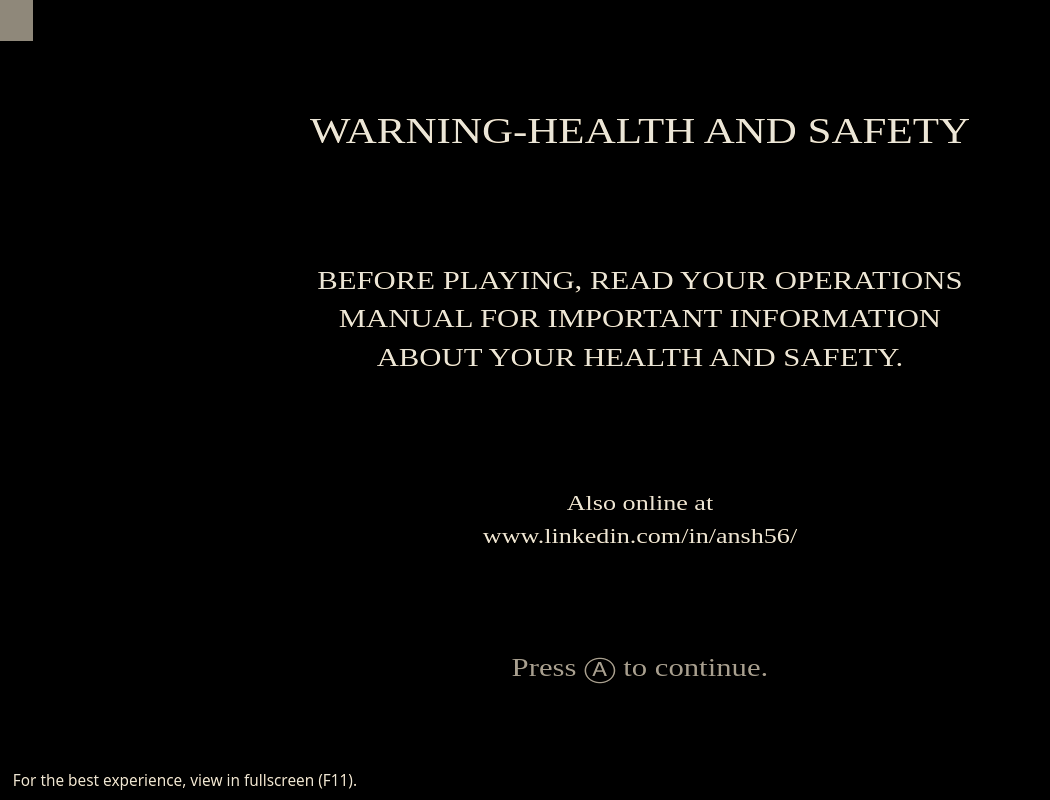
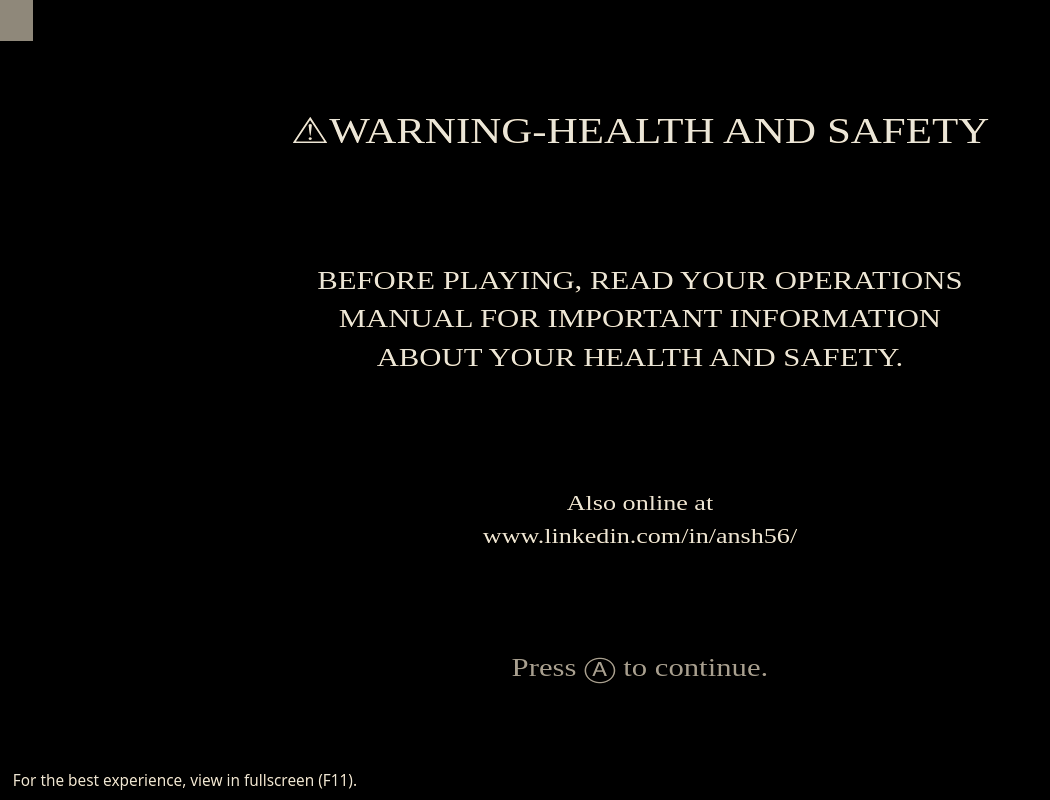
Before and after one commit to anshisgood/portfolio-website, a Next.js app: page / in a window 1280 px wide. Shown: the whole page, without its empty margins (0-1050 px from the left). Built offline with nearby package versions, Linux system fonts and the light colour scheme; grey boxes are pictures that could not be loaded; a web font is replaced by a local one.

Commit message:
-Added functionality to switch from health screen to menu screen. -Added transition animation between screens. -created separate modules for each screen. -updated css files.

```diff
--- a/app/page.tsx
+++ b/app/page.tsx
@@ -1,87 +1,58 @@
+"use client"
+import { useEffect, useState } from "react";
+import HealthScreen from "./screens/healthscreen";
+import MenuScreen from "./screens/menuscreen";
 import Cursor from "./scripts/cursor.js";
-import "./styles/loadingpage.css";
 
-export default function LoadingPage() {
+export default function App() {
+  const [screen, setScreen] = useState("health"); // "health", "menu"
+  const [isVisible, setIsVisible] = useState(true);
+  const transitionDuration = 1000; // in ms
+
+  const goToMenu = () => {
+    setIsVisible(false); // fade out
+    setTimeout(() => {
+      setScreen("menu");
+      setIsVisible(true); // fade in
+    }, transitionDuration);
+
+  }
+
+  useEffect(() => {
+    const handleKeyDown = (e: { key: string; }) => {
+      if (screen == "health" && (e.key == "Enter" || e.key == " " || e.key.toLowerCase() == "a")) {
+        goToMenu();
+      }
+    };
+
+    const handleClick = () => {
+      if (screen == "health") {
+        goToMenu();
+      }
+    }
+
+    window.addEventListener("keydown", handleKeyDown);
+    window.addEventListener("click", handleClick);
+    return () => {
+      window.removeEventListener("keydown", handleKeyDown);
+      window.removeEventListener("click", handleClick);
+    }
+  }, [screen])
+
   return (
     <>
     <Cursor/>
 
-    <div className="container">
-      <div className="header1"><p>WARNING-HEALTH AND SAFETY</p></div>
-      <div className="header2">
-        <p>BEFORE PLAYING, READ YOUR OPERATIONS<br/>
-        MANUAL FOR IMPORTANT INFORMATION<br/>
-        ABOUT YOUR HEALTH AND SAFETY.</p>
-      </div>
-      <div className="header3">
-        <p>Also online at<br/>
-        <a href="https://www.linkedin.com/in/ansh56/" target="_blank">www.linkedin.com/in/ansh56/</a></p></div>
-      <div className="header4">
-        <p>Press &#9398; to continue.</p></div>
+    <div className={`screen-container transition-opacity duration-${transitionDuration} ${
+      isVisible ? "opacity-100" : "opacity-0"
+    }`}>
+      {screen == "health" &&
+        <HealthScreen/>
+      }
+      {screen == "menu" &&
+        <MenuScreen/>
+      }
     </div>
-
-    <p className="fullscreen-tip">For the best experience, view in fullscreen (F11).</p>
     </>
-
-
-    // <div className="flex min-h-screen items-center justify-center bg-zinc-50 font-sans dark:bg-black">
-    //   <main className="flex min-h-screen w-full max-w-3xl flex-col items-center justify-between py-32 px-16 bg-white dark:bg-black sm:items-start">
-    //     <Image
-    //       className="dark:invert"
-    //       src="./next.svg"
-    //       alt="Next.js logo"
-    //       width={100}
-    //       height={20}
-    //       priority
-    //     />
-    //     <div className="flex flex-col items-center gap-6 text-center sm:items-start sm:text-left">
-    //       <h1 className="max-w-xs text-3xl font-semibold leading-10 tracking-tight text-black dark:text-zinc-50">
-    //         To get started, edit the page.tsx file.
-    //       </h1>
-    //       <p className="max-w-md text-lg leading-8 text-zinc-600 dark:text-zinc-400">
-    //         Looking for a starting point or more instructions? Head over to{" "}
-    //         <a
-    //           href="https://vercel.com/templates?framework=next.js&utm_source=create-next-app&utm_medium=appdir-template-tw&utm_campaign=create-next-app"
-    //           className="font-medium text-zinc-950 dark:text-zinc-50"
-    //         >
-    //           Templates
-    //         </a>{" "}
-    //         or the{" "}
-    //         <a
-    //           href="https://nextjs.org/learn?utm_source=create-next-app&utm_medium=appdir-template-tw&utm_campaign=create-next-app"
-    //           className="font-medium text-zinc-950 dark:text-zinc-50"
-    //         >
-    //           Learning
-    //         </a>{" "}
-    //         center.
-    //       </p>
-    //     </div>
-    //     <div className="flex flex-col gap-4 text-base font-medium sm:flex-row">
-    //       <a
-    //         className="flex h-12 w-full items-center justify-center gap-2 rounded-full bg-foreground px-5 text-background transition-colors hover:bg-[#383838] dark:hover:bg-[#ccc] md:w-[158px]"
-    //         href="https://vercel.com/new?utm_source=create-next-app&utm_medium=appdir-template-tw&utm_campaign=create-next-app"
-    //         target="_blank"
-    //         rel="noopener noreferrer"
-    //       >
-    //         <Image
-    //           className="dark:invert"
-    //           src="./vercel.svg"
-    //           alt="Vercel logomark"
-    //           width={16}
-    //           height={16}
-    //         />
-    //         Deploy Now
-    //       </a>
-    //       <a
-    //         className="flex h-12 w-full items-center justify-center rounded-full border border-solid border-black/[.08] px-5 transition-colors hover:border-transparent hover:bg-black/[.04] dark:border-white/[.145] dark:hover:bg-[#1a1a1a] md:w-[158px]"
-    //         href="https://nextjs.org/docs?utm_source=create-next-app&utm_medium=appdir-template-tw&utm_campaign=create-next-app"
-    //         target="_blank"
-    //         rel="noopener noreferrer"
-    //       >
-    //         Documentation
-    //       </a>
-    //     </div>
-    //   </main>
-    // </div>
   );
 }
--- /dev/null
+++ b/app/screens/healthscreen.tsx
@@ -0,0 +1,22 @@
+import "../styles/loadingpage.css";
+
+export default function HealthScreen() {
+    return (
+      <>
+      <div className="health-container">
+        <div className="header1"><p>&#9888;WARNING-HEALTH AND SAFETY</p></div>
+        <div className="header2">
+          <p>BEFORE PLAYING, READ YOUR OPERATIONS<br/>
+          MANUAL FOR IMPORTANT INFORMATION<br/>
+          ABOUT YOUR HEALTH AND SAFETY.</p>
+        </div>
+        <div className="header3">
+          <p>Also online at<br/>
+          <a href="https://www.linkedin.com/in/ansh56/" target="_blank">www.linkedin.com/in/ansh56/</a></p>
+        </div>
+        <div className="header4"><p>Press &#9398; to continue.</p></div>
+        <p className="fullscreen-tip">For the best experience, view in fullscreen (F11).</p>
+      </div>
+      </>
+    )
+}
--- /dev/null
+++ b/app/screens/menuscreen.tsx
@@ -0,0 +1,5 @@
+export default function MenuScreen() {
+    return (
+      <p style={{color: "white"}}> need to make... </p>
+    )
+}
--- a/app/styles/globals.css
+++ b/app/styles/globals.css
@@ -4,6 +4,7 @@ html, body {
   width: 100vw;
   height: 100vh;
   overflow: hidden;
+  background-color: #101010;
 
   filter: sepia(10%) saturate(150%) brightness(90%) contrast(110%) blur(0.5px);
 }
@@ -12,6 +13,11 @@ html, body {
   margin: 0;
   padding: 0;
   cursor: none;
+}
+
+.screen-container {
+  width: 100%;
+  height: 100%;
 }
 
 .default-cursor {
@@ -30,6 +36,22 @@ html, body {
   z-index: 51;
 }
 
+@keyframes fadeIn {
+  from {
+    opacity: 0;
+  }
+  to {
+    opacity: 1;
+  }
+}
+@keyframes fadeOut {
+  from {
+    opacity: 1;
+  }
+  to {
+    opacity: 0;
+  }
+}
 
 @font-face {
     font-family: "RodinNTLG";
--- a/app/styles/loadingpage.css
+++ b/app/styles/loadingpage.css
@@ -1,7 +1,3 @@
-html, body {
-    background-color: #101010;
-}
-
 * {
     -webkit-user-select: none;
     -moz-user-select: none;
@@ -9,7 +5,7 @@ html, body {
     user-select: none;
 }
 
-.container {
+.health-container {
     position: relative;
     display: flex;
     flex-direction: column;
@@ -18,58 +14,58 @@ html, body {
     color: white;
 }
 
-.container .header1,
-.container .header2,
-.container .header3,
-.container .header4 {
+.health-container .header1,
+.health-container .header2,
+.health-container .header3,
+.health-container .header4 {
     width: 100vw;
     display: flex;
     justify-content: center;
     align-items: center;
 }
-.container .header1 p,
-.container .header2 p,
-.container .header3 p,
-.container .header4 p {
+.health-container .header1 p,
+.health-container .header2 p,
+.health-container .header3 p,
+.health-container .header4 p {
     font-family: "RodinNTLG";
     text-align: center;
 
     transform: scaleX(1.2);
 }
 
-.container .header1 {
+.health-container .header1 {
     height: 25%;
     padding-top: 5vw;
     /* border: 1px solid blue; */
 }
-.container .header1 p {
+.health-container .header1 p {
     font-family: "RodinNTLG_Bold";
     font-size: 2.8vw;
 }
 
-.container .header2 {
+.health-container .header2 {
     height: 30%;
     /* border: 1px solid red; */
 }
-.container .header2 p {
+.health-container .header2 p {
     font-size: 2vw;
 }
 
-.container .header3 {
+.health-container .header3 {
     height: 20%;
     /* border: 1px solid green; */
 }
-.container .header3 p {
+.health-container .header3 p {
     font-size: 1.7vw;
 }
 
-.container .header4 {
+.health-container .header4 {
     height: 25%;
     padding-bottom: 5vw;
     animation: blinker 1.3s linear infinite;
     /* border: 1px solid pink; */
 }
-.container .header4 p {
+.health-container .header4 p {
     font-size: 2vw;
 }
 
@@ -87,12 +83,3 @@ html, body {
     color: white;
     animation: fadeIn 5s ease-in-out forwards;
 }
-
-@keyframes fadeIn {
-    from {
-        opacity: 0;
-    }
-    to {
-        opacity: 1;
-    }
-}
```
Lines whose indentation alone changed are shown as unchanged.
